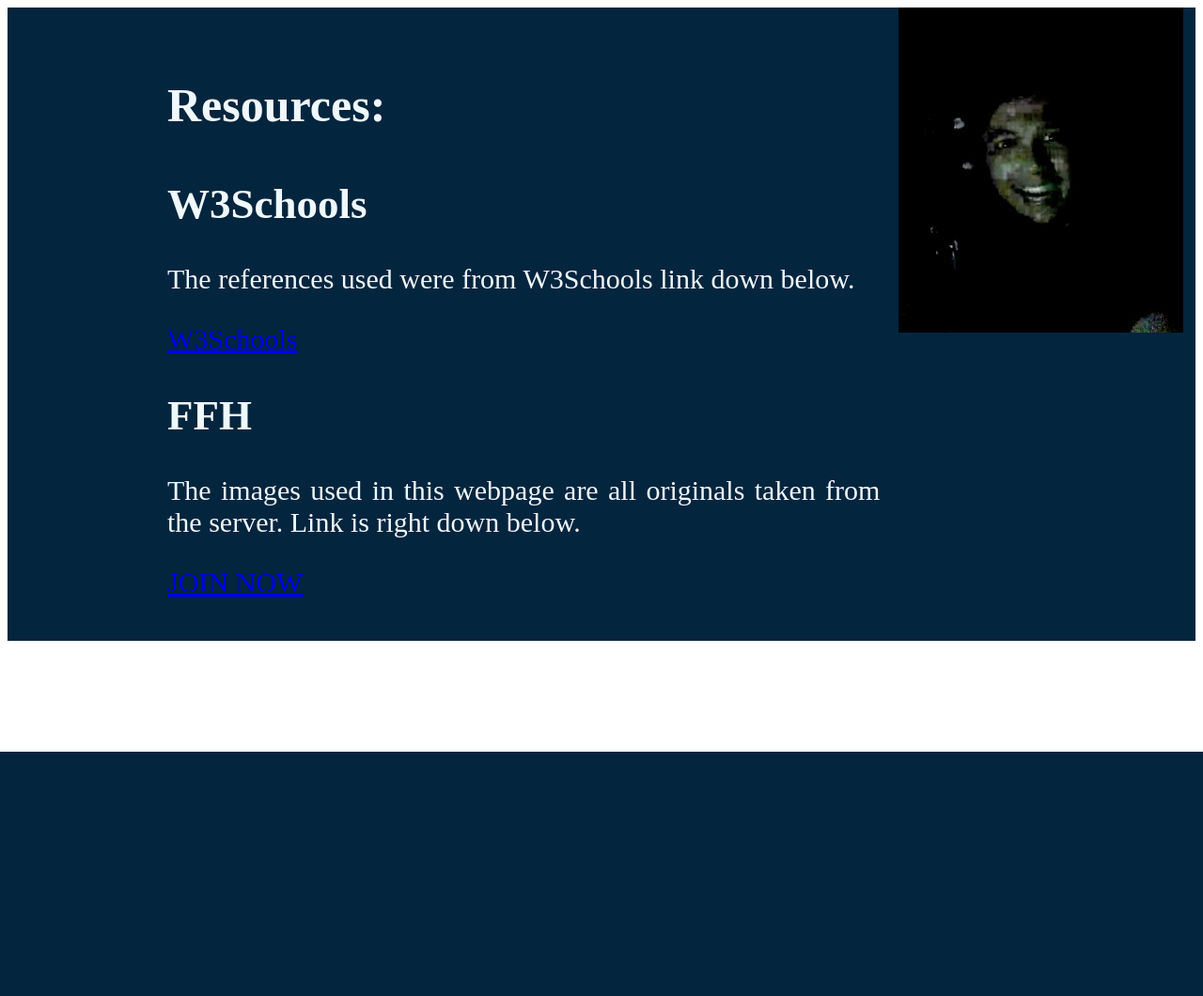
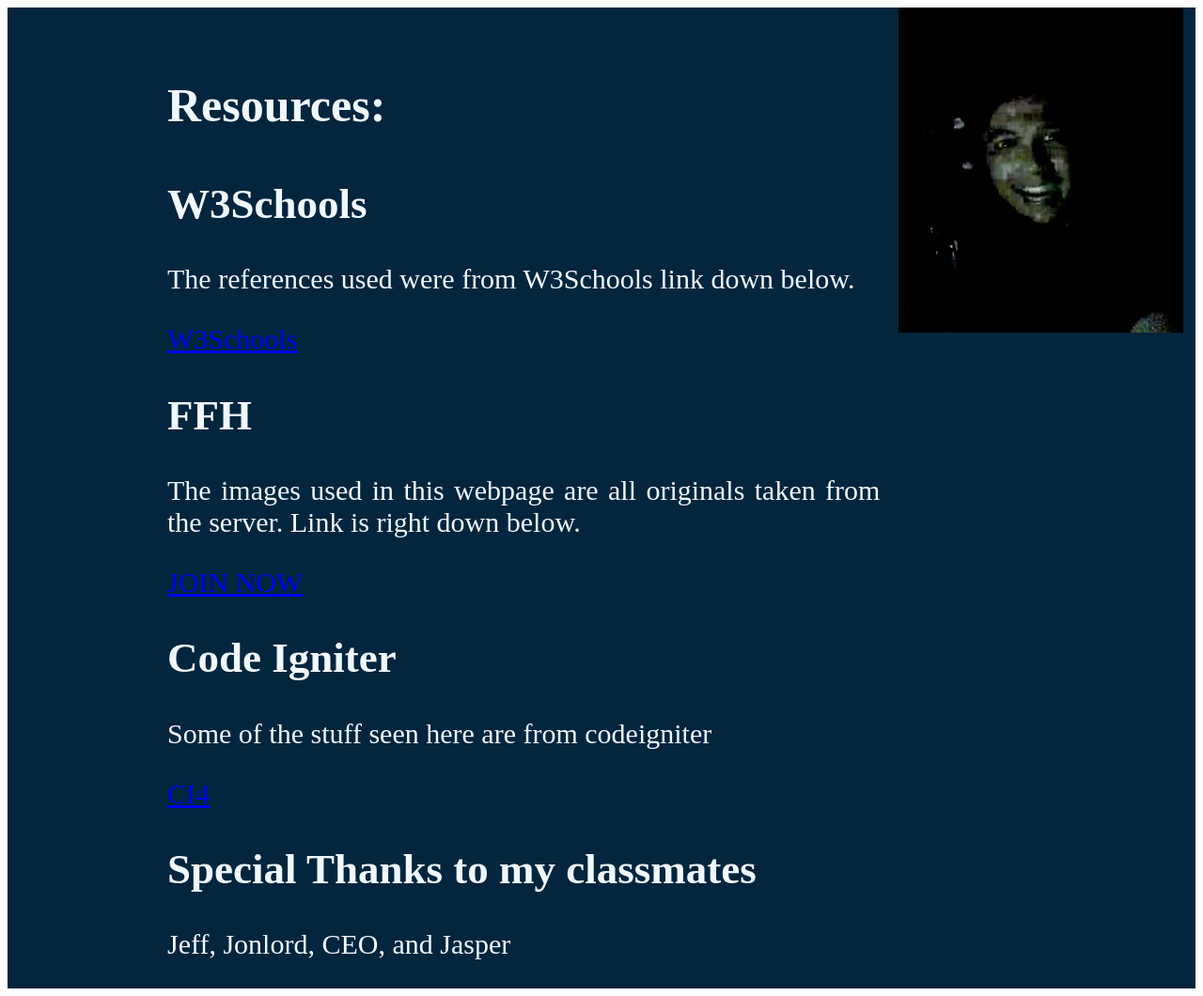
Before and after one commit to JohnBernardDurano/lab3, a CodeIgniter 4 app: the page made by ci4/app/Views/pages/references.php in a window 1280 px wide. Shown: the whole page at 94% size. Before the commit the page ends 800 px from the top, so only its background shows below. Run offline with PHP 8.4 and a stand-in for CodeIgniter, Linux system fonts and the light colour scheme; the template is opened without the code that fills it, so the values that code supplies are empty; some libraries are stand-ins or nearby versions.

Commit message:
added references

```diff
--- a/ci4/app/Views/pages/references.php
+++ b/ci4/app/Views/pages/references.php
@@ -42,11 +42,16 @@
         </div>
         <h2>W3Schools</h2>
         <p>The references used were from W3Schools link down below.</p>
-        <a href="https://www.w3schools.com/default.asp" class="discord-btn">W3Schools</a>
+        <a href="https://www.w3schools.com/default.asp">W3Schools</a>
         <h2>FFH</h2>
         <p>The images used in this webpage are all originals taken from the server. Link is right down below.
         </p>
-        <a href="https://discord.gg/7kfUPRsAZH" class="discord-btn">JOIN NOW</a>
+        <a href="https://discord.gg/7kfUPRsAZH">JOIN NOW</a>
+        <h2>Code Igniter</h2>
+        <p>Some of the stuff seen here are from codeigniter</p>
+        <a href="https://codeigniter4.github.io/userguide/tutorial/news_section.html">CI4</a>
+        <h2>Special Thanks to my classmates</h2>
+        <p>Jeff, Jonlord, CEO, and Jasper</p>
       </article>
 
       <div class="badudong_img">
```
